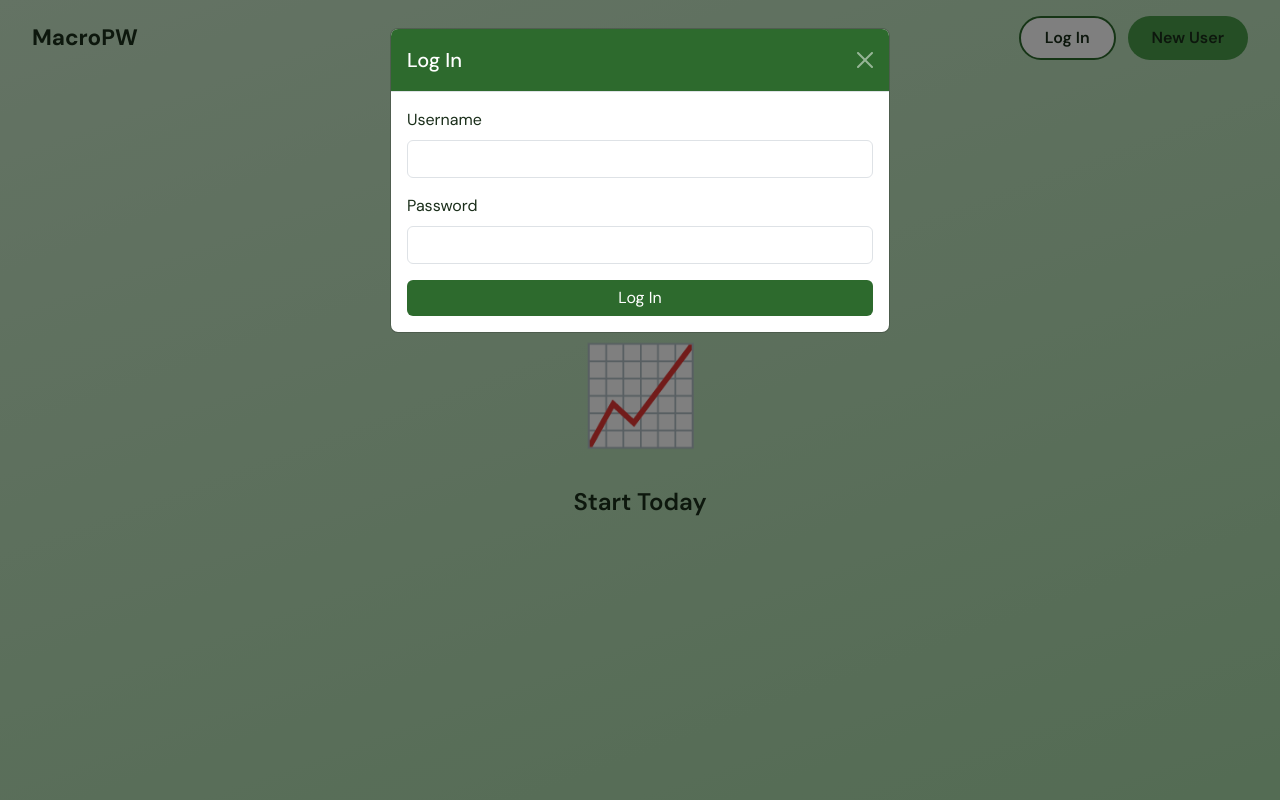
After one commit to Lindbergviktor/MacroPW, a Flask app: page /login in a window 1280 px wide, after a click on "Log In". The commit adds this page. Run offline with Flask 3, Linux system fonts and the light colour scheme; parts of the project's set-up code (start-up, migrations or seed data) failed here and were passed over; some libraries are stand-ins or nearby versions.

Commit message:
Inloggning
Fungerande inloggning

```diff
--- a/app.py
+++ b/app.py
@@ -1,36 +1,61 @@
-from flask import Flask, render_template, request, redirect, url_for, flash
+from flask import Flask, render_template, request, redirect, url_for, flash, session
 from db import get_db_connection
 
 app = Flask(__name__)
-app.secret_key = "hemlig_nyckel"
+app.secret_key = "secret_key"
 
 @app.route("/")
 def index():
+    if 'user_id' not in session:
+        return redirect(url_for('login'))
     return render_template("index.html")
+
+@app.route("/login", methods=["GET", "POST"])
+def login():
+    if request.method == "POST":
+        username = request.form["username"]
+        password = request.form["password"]
+
+        conn = get_db_connection()
+        cur = conn.cursor()
+        cur.execute("SELECT user_id, username FROM users WHERE username = %s AND password = %s", (username, password))
+        user = cur.fetchone()
+        cur.close()
+        conn.close()
+
+        if user:
+            session['user_id'] = user[0]
+            session['username'] = user[1]
+            return redirect(url_for('index'))
+        else:
+            flash("Wrong username or password", "danger")
+
+    return render_template("login.html")
 
 @app.route("/meals")
 def meals():
+    if 'user_id' not in session:
+        return redirect(url_for('login'))
+
     conn = get_db_connection()
     cur = conn.cursor()
 
-    # Hämta livsmedel
     cur.execute("SELECT * FROM food;")
     foods = cur.fetchall()
 
-    # Hämta sparade recept med ingredienser
     cur.execute("""
         SELECT m.meal_id, m.name, f.name, mi.amount
         FROM meal m
         JOIN meal_ingredient mi ON m.meal_id = mi.meal_id
         JOIN food f ON mi.food_id = f.food_id
+        WHERE m.user_id = %s
         ORDER BY m.meal_id
-    """)
+    """, (session['user_id'],))
     rows = cur.fetchall()
 
     cur.close()
     conn.close()
 
-    # Gruppera ingredienser per recept
     meals_dict = {}
     for meal_id, meal_name, food_name, amount in rows:
         if meal_id not in meals_dict:
@@ -41,6 +66,9 @@ def meals():
 
 @app.route("/foods")
 def foods():
+    if 'user_id' not in session:
+        return redirect(url_for('login'))
+
     conn = get_db_connection()
     cur = conn.cursor()
     cur.execute("SELECT * FROM food;")
@@ -51,24 +79,26 @@ def foods():
 
 @app.route("/add_food", methods=["POST"])
 def add_food():
+    if 'user_id' not in session:
+        return redirect(url_for('login'))
+
     name = request.form["name"]
     calories = request.form["calories"]
     protein = request.form["protein"]
     fat = request.form["fat"]
     carbs = request.form["carbs"]
 
-    # Validering
     if not name.strip():
-        flash("Namnet får inte vara tomt.", "danger")
+        flash("Name cannot be empty", "danger")
         return redirect(url_for("foods"))
 
     if int(calories) <= 0:
-        flash("Kalorier måste vara större än 0.", "danger")
+        flash("Calories must be greater than 0", "danger")
         return redirect(url_for("foods"))
 
     for value in [protein, fat, carbs]:
         if float(value) < 0:
-            flash("Näringsvärden kan inte vara negativa.", "danger")
+            flash("Nutritional values cannot be negative", "danger")
             return redirect(url_for("foods"))
 
     conn = get_db_connection()
@@ -85,18 +115,20 @@ def add_food():
 
 @app.route("/add_meal", methods=["POST"])
 def add_meal():
+    if 'user_id' not in session:
+        return redirect(url_for('login'))
+
     meal_name = request.form["meal_name"]
     food_ids = request.form.getlist("food_id[]")
     amounts = request.form.getlist("amount[]")
 
-    # Validering
     if not meal_name.strip():
-        flash("Namnet får inte vara tomt.", "danger")
+        flash("Name cannot be empty", "danger")
         return redirect(url_for("meals"))
 
     for amount in amounts:
         if float(amount) <= 0:
-            flash("Mängd måste vara större än 0.", "danger")
+            flash("Amount must be greater than 0", "danger")
             return redirect(url_for("meals"))
 
     conn = get_db_connection()
@@ -104,7 +136,7 @@ def add_meal():
 
     cur.execute(
         "INSERT INTO meal (name, user_id) VALUES (%s, %s) RETURNING meal_id",
-        (meal_name, 1)
+        (meal_name, session['user_id'])
     )
     meal_id = cur.fetchone()[0]
 
@@ -122,12 +154,20 @@ def add_meal():
 
 @app.route("/statistics")
 def statistics():
+    if 'user_id' not in session:
+        return redirect(url_for('login'))
     return render_template("statistics.html")
 
 @app.route("/workouts")
 def workouts():
+    if 'user_id' not in session:
+        return redirect(url_for('login'))
     return render_template("workouts.html")
 
+@app.route("/logout")
+def logout():
+    session.clear()
+    return redirect(url_for('login'))
 
 if __name__ == "__main__":
     app.run(debug=True)
--- /dev/null
+++ b/static/login.css
@@ -0,0 +1,138 @@
+body {
+  font-family: 'DM Sans', sans-serif;
+  background: linear-gradient(160deg, #c8e6c8 0%, #a8d8a8 100%);
+  min-height: 100vh;
+  display: flex;
+  flex-direction: column;
+  color: var(--text-dark);
+}
+
+/* Navbar - dold på mobil */
+.login-nav {
+  display: none;
+}
+
+/* Hero */
+.hero {
+  flex: 1;
+  display: flex;
+  flex-direction: column;
+  align-items: center;
+  justify-content: center;
+  gap: 1rem;
+  padding: 2rem 1.5rem;
+}
+
+.hero .app-name {
+  font-size: 1.8rem;
+  font-weight: 700;
+}
+
+.hero-illustration {
+  display: none;
+  font-size: 6rem;
+}
+
+.hero-text {
+  display: none;
+  font-size: 1.5rem;
+  font-weight: 600;
+}
+
+/* Knappar längst ned - visas på mobil */
+.btn-section {
+  display: flex;
+  flex-direction: row;
+  gap: .75rem;
+  padding: 2rem 1.5rem;
+  width: 100%;
+  max-width: 360px;
+  margin: 0 auto;
+}
+
+.btn-login {
+  background: white;
+  border: 2px solid var(--green-dark);
+  color: var(--text-dark);
+  border-radius: 50px;
+  padding: .85rem;
+  font-size: 1rem;
+  font-weight: 600;
+  flex: 1;
+  cursor: pointer;
+  transition: background .15s, color .15s;
+}
+
+.btn-login:hover {
+  background: var(--green-dark);
+  color: white;
+}
+
+.btn-newuser {
+  background: var(--green-mid);
+  border: none;
+  color: var(--text-dark);
+  border-radius: 50px;
+  padding: .85rem;
+  font-size: 1rem;
+  font-weight: 600;
+  flex: 1;
+  cursor: pointer;
+  transition: background .15s;
+}
+
+.btn-newuser:hover {
+  background: var(--green-dark);
+}
+
+.alert {
+  border-radius: var(--radius-sm);
+  font-size: .9rem;
+  margin: 0 1.5rem;
+}
+
+/* Desktop */
+@media (min-width: 768px) {
+  /* Visa navbar */
+  .login-nav {
+    display: flex;
+    justify-content: space-between;
+    align-items: center;
+    padding: 1rem 2rem;
+  }
+
+  .login-nav .app-name {
+    font-size: 1.4rem;
+    font-weight: 700;
+  }
+
+  .nav-btns {
+    display: flex;
+    gap: .75rem;
+  }
+
+  .nav-btns .btn-login,
+  .nav-btns .btn-newuser {
+    padding: .5rem 1.5rem;
+    border-radius: 50px;
+    flex: none;
+    width: auto;
+  }
+
+  .hero-illustration {
+    display: block;
+  }
+
+  .hero-text {
+    display: block;
+  }
+
+  /* Dölj hero app-name och mobil-knappar */
+  .hero .app-name {
+    display: none;
+  }
+
+  .btn-section {
+    display: none;
+  }
+}
--- a/templates/foods.html
+++ b/templates/foods.html
@@ -22,6 +22,9 @@
             <a class="nav-link" href="{{ url_for('workouts') }}">Workouts</a>
             <a class="nav-link" href="{{ url_for('statistics') }}">Statistics</a>
           </div>
+          <div class="navbar-nav ms-auto">
+              <a class="nav-link" href="{{ url_for('logout') }}">Log Out</a>
+          </div>
         </div>
       </div>
     </nav>
@@ -37,6 +40,7 @@
                 {% endfor %}
             {% endif %}
         {% endwith %}
+        <a href="{{ url_for('meals') }}" class="text-muted">← Back</a>
         <div class="d-flex justify-content-between align-items-center mb-3">
             <h4 class="mb-0">All Foods</h4>
             <button type="button" class="btn btn-green" data-bs-toggle="modal" data-bs-target="#addFoodModal">
--- a/templates/index.html
+++ b/templates/index.html
@@ -24,6 +24,9 @@
           <a class="nav-link" href="{{ url_for('workouts') }}">Workouts</a>
           <a class="nav-link" href="{{ url_for('statistics') }}">Statistics</a>
         </div>
+        <div class="navbar-nav ms-auto">
+          <a class="nav-link" href="{{ url_for('logout') }}">Log Out</a>
+      </div>
       </div>
     </div>
   </nav>
--- /dev/null
+++ b/templates/login.html
@@ -0,0 +1,86 @@
+<!doctype html>
+<html lang="en">
+<head>
+  <meta charset="utf-8">
+  <meta name="viewport" content="width=device-width, initial-scale=1">
+  <title>MacroPW – Log In</title>
+  <link href="https://cdn.jsdelivr.net/npm/bootstrap@5.3.8/dist/css/bootstrap.min.css" rel="stylesheet">
+  <link href="https://fonts.googleapis.com/css2?family=DM+Sans:wght@400;500;600;700&family=DM+Mono:wght@500&display=swap" rel="stylesheet">
+  <link rel="stylesheet" href="{{ url_for('static', filename='style.css') }}">
+  <link rel="stylesheet" href="{{ url_for('static', filename='login.css') }}">
+</head>
+<body>
+
+  <!-- Navbar (visas på desktop, dold på mobil) -->
+  <nav class="login-nav">
+    <div class="app-name">MacroPW</div>
+    <div class="nav-btns">
+      <button class="btn-login" data-bs-toggle="modal" data-bs-target="#loginModal">Log In</button>
+      <button class="btn-newuser" disabled>New User</button>
+    </div>
+  </nav>
+
+  <!-- Hero (mitten av sidan) -->
+  <div class="hero">
+    <div class="app-name">MacroPW</div>
+    <div class="hero-illustration">📈</div>
+    <div class="hero-text">Start Today</div>
+  </div>
+
+  <!-- Knappar (visas på mobil, dolda på desktop) -->
+  <div class="btn-section">
+    <button class="btn-login" data-bs-toggle="modal" data-bs-target="#loginModal">Log In</button>
+    <button class="btn-newuser" disabled>New User</button>
+  </div>
+    <div class="modal fade" id="loginModal" tabindex="-1" aria-hidden="true">
+        <div class="modal-dialog">
+            <div class="modal-content">
+
+            <div class="modal-header" style="background-color: var(--green-dark);">
+                <h5 class="modal-title text-white">Log In</h5>
+                <button type="button" class="btn-close btn-close-white" data-bs-dismiss="modal"></button>
+            </div>
+
+            <div class="modal-body">
+                {% with messages = get_flashed_messages(with_categories=true) %}
+                    {% if messages %}
+                        {% for category, message in messages %}
+                            <div class="alert alert-{{ category }} alert-dismissible fade show mb-3" role="alert">
+                            {{ message }}
+                            <button type="button" class="btn-close" data-bs-dismiss="alert"></button>
+                            </div>
+                        {% endfor %}
+                    {% endif %}
+                {% endwith %}
+
+                <form method="POST" action="{{ url_for('login') }}">
+                <div class="mb-3">
+                    <label class="form-label">Username</label>
+                    <input type="text" class="form-control" name="username" required>
+                </div>
+                <div class="mb-3">
+                    <label class="form-label">Password</label>
+                    <input type="password" class="form-control" name="password" required>
+                </div>
+                <button type="submit" class="btn btn-green w-100">Log In</button>
+                </form>
+            </div>
+
+            </div>
+        </div>
+    </div>
+    {% with messages = get_flashed_messages() %}
+        {% if messages %}
+            <div id="has-error" style="display:none;"></div>
+        {% endif %}
+    {% endwith %}
+
+    <script src="https://cdn.jsdelivr.net/npm/bootstrap@5.3.8/dist/js/bootstrap.bundle.min.js"></script>
+    <script>
+        if (document.getElementById('has-error')) {
+            var loginModal = new bootstrap.Modal(document.getElementById('loginModal'));
+            loginModal.show();
+        }
+    </script>
+</body>
+</html>
--- a/templates/meals.html
+++ b/templates/meals.html
@@ -21,6 +21,9 @@
             <a class="nav-link active" aria-current="page" href="{{ url_for('meals') }}">Meal log</a>
             <a class="nav-link" href="{{ url_for('workouts') }}">Workouts</a>
             <a class="nav-link" href="{{ url_for('statistics') }}">Statistics</a>
+          </div>
+          <div class="navbar-nav ms-auto">
+              <a class="nav-link" href="{{ url_for('logout') }}">Log Out</a>
           </div>
         </div>
       </div>
--- a/templates/statistics.html
+++ b/templates/statistics.html
@@ -20,6 +20,9 @@
                 <a class="nav-link" href="{{ url_for('workouts') }}">Workouts</a>
                 <a class="nav-link active" aria-current="page" href="{{ url_for('statistics') }}">Statistics</a>
             </div>
+            <div class="navbar-nav ms-auto">
+              <a class="nav-link" href="{{ url_for('logout') }}">Log Out</a>
+            </div>
             </div>
         </div>
     </nav>
--- a/templates/workouts.html
+++ b/templates/workouts.html
@@ -20,6 +20,9 @@
                 <a class="nav-link active" aria-current="page" href="{{ url_for('workouts') }}">Workouts</a>
                 <a class="nav-link" href="{{ url_for('statistics') }}">Statistics</a>
             </div>
+            <div class="navbar-nav ms-auto">
+              <a class="nav-link" href="{{ url_for('logout') }}">Log Out</a>
+            </div>
             </div>
         </div>
     </nav>
```
